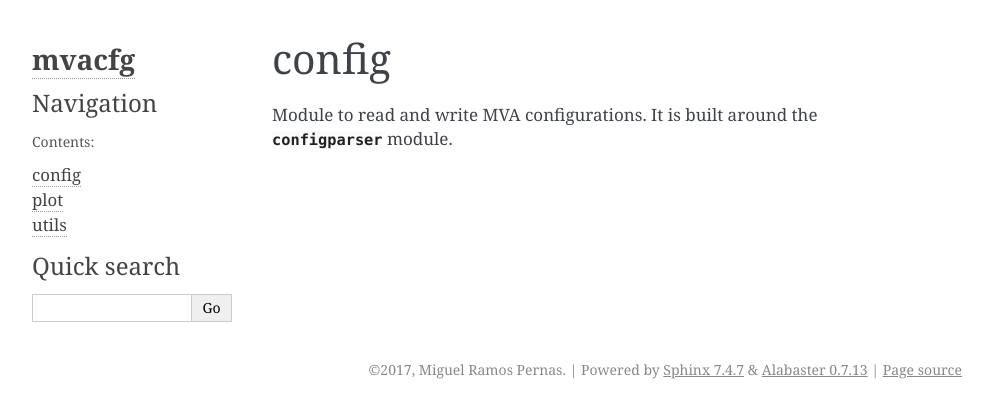
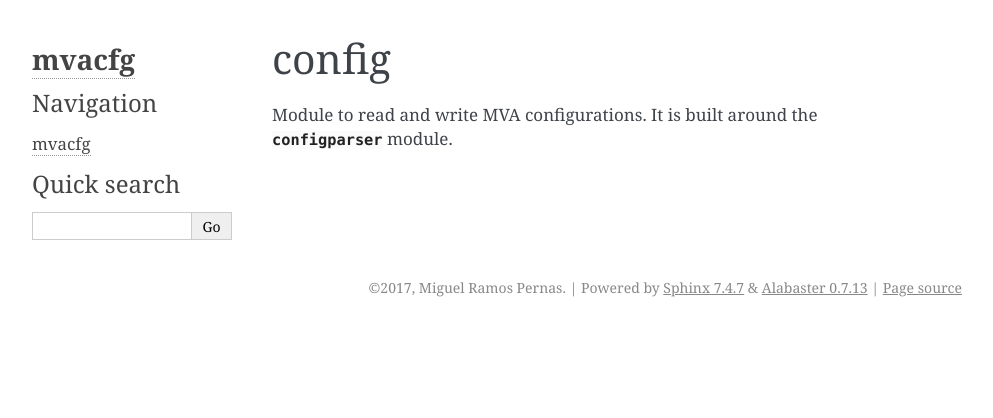
Before and after one commit to mramospe/mvacfg, a Sphinx documentation site: the page built from docs/source/config.rst, in a window 1280 px wide. Shown: the top 418 px of the page, without its empty margins (148-1141 px from the left). Built offline with Sphinx 7.4.7, drawn with Linux system fonts in a browser that asks for light colours.

Commit message:
Update docs

```diff
--- a/docs/_config.yml
+++ /dev/null
@@ -1 +0,0 @@
-theme: jekyll-theme-minimal
--- /dev/null
+++ b/docs/source/includeme.rst
@@ -0,0 +1 @@
+.. include:: ../../README.rst
--- a/docs/source/index.rst
+++ b/docs/source/index.rst
@@ -3,16 +3,10 @@
    You can adapt this file completely to your liking, but it should at least
    contain the root `toctree` directive.
 
-Welcome to mvacfg's documentation!
-==================================
-
 .. toctree::
    :maxdepth: 2
-   :caption: Contents:
 
-   config
-   plot
-   utils
+   includeme
 
 Examples
 ========
```
Also changed, not shown: README.rst (renamed from README.md), 2 other files.
